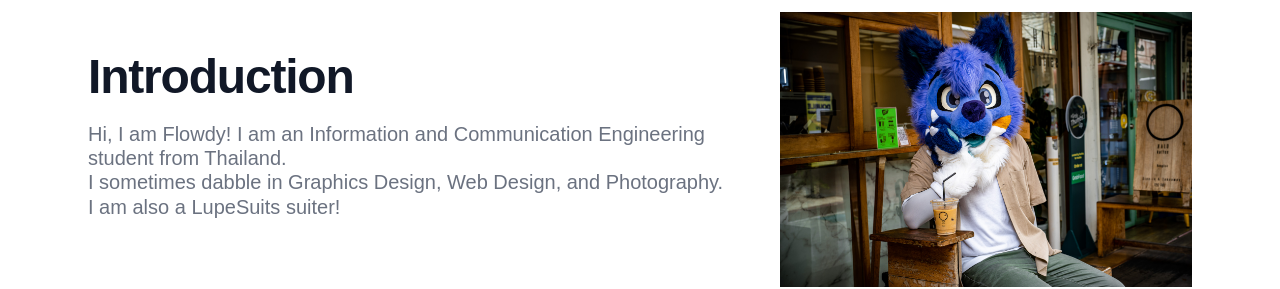
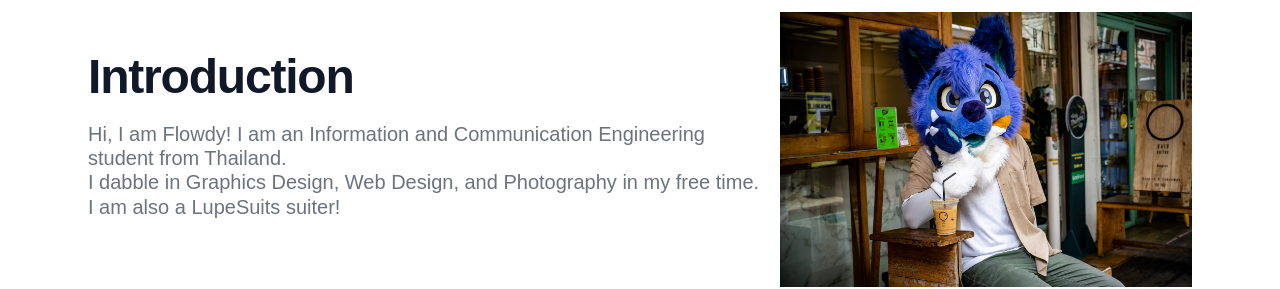
Before and after one commit to PemapolS/flowdy-site, a React (Vite) app: page / in a window 1280 px wide. Shown: the part 820-1109 px from the top of the page. Built offline with nearby package versions, Linux system fonts and the light colour scheme; a web font is replaced by a local one.

Commit message:
Edit bio

```diff
--- a/src/sections/About.jsx
+++ b/src/sections/About.jsx
@@ -6,7 +6,7 @@ const About = () => {
     <div class="flex py-16 px-4 mx-auto max-w-screen-xl xl:py-8 lg:px-6 gap-4 items-center flex-col lg:flex-row">
         <div class="max-w-screen-md">
             <h2 class="mb-4 text-4xl tracking-tight font-extrabold text-gray-900 dark:text-white font-ibm">Introduction</h2>
-            <p class="mb-8 text-gray-500 sm:text-xl dark:text-gray-400 font-ibm">Hi, I am Flowdy! I am an Information and Communication Engineering student from Thailand. <br />I sometimes dabble in Graphics Design, Web Design, and Photography. <br/>I am also a <a href="https://x.com/lupesuits">LupeSuits</a> suiter!</p>
+            <p class="mb-8 text-gray-500 sm:text-xl dark:text-gray-400 font-ibm">Hi, I am Flowdy! I am an Information and Communication Engineering student from Thailand. <br />I dabble in Graphics Design, Web Design, and Photography in my free time.<br/>I am also a <a href="https://x.com/lupesuits">LupeSuits</a> suiter!</p>
         </div>
         <div>
           <img
```
